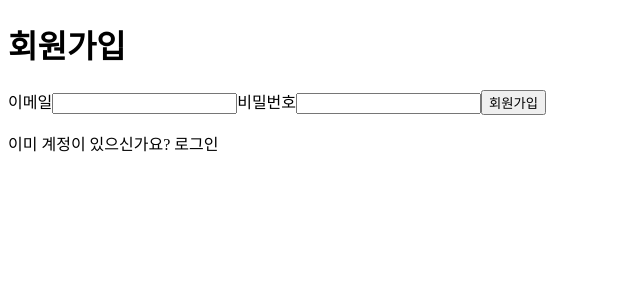
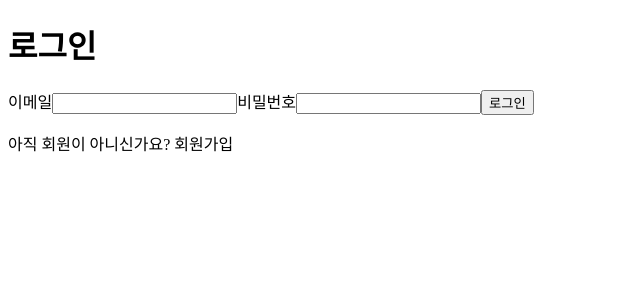
Before and after one commit to with-one-voice/ticketing-service-front, a React (Create React App) app: page / in a window 1280 px wide. Shown: the top 300 px of the page, without its empty margins (0-640 px from the left). Built offline with nearby package versions, Linux system fonts and the light colour scheme.

Commit message:
refact : 처음 시작 회원가입페이지 -> 로그인페이지

```diff
--- a/src/AppRoutes.tsx
+++ b/src/AppRoutes.tsx
@@ -22,8 +22,8 @@
 
   return (
     <Routes>
-      <Route path="/" element={<SignupPage />} />
-      <Route path="/login" element={<LoginPage />} />
+      <Route path="/" element={<LoginPage />} />
+      <Route path="/signup" element={<SignupPage />} />
       {isAuthenticated ? (
         <>
           <Route path="/main" element={<MainPage />} />
--- a/src/pages/MainPage.tsx
+++ b/src/pages/MainPage.tsx
@@ -49,7 +49,7 @@
                 <button
                     onClick={() => {
                         localStorage.clear();
-                        navigate("/login");
+                        navigate("/");
                     }}
                     className="bg-red-500 text-white px-4 py-2 rounded hover:bg-red-600"
                 >
--- a/src/pages/SignupPage.tsx
+++ b/src/pages/SignupPage.tsx
@@ -85,7 +85,7 @@
                     이미 계정이 있으신가요?{" "}
                     <span
                         className="text-blue-600 hover:underline cursor-pointer"
-                        onClick={() => navigate("/login")}
+                        onClick={() => navigate("/")}
                     >
             로그인
           </span>
```
